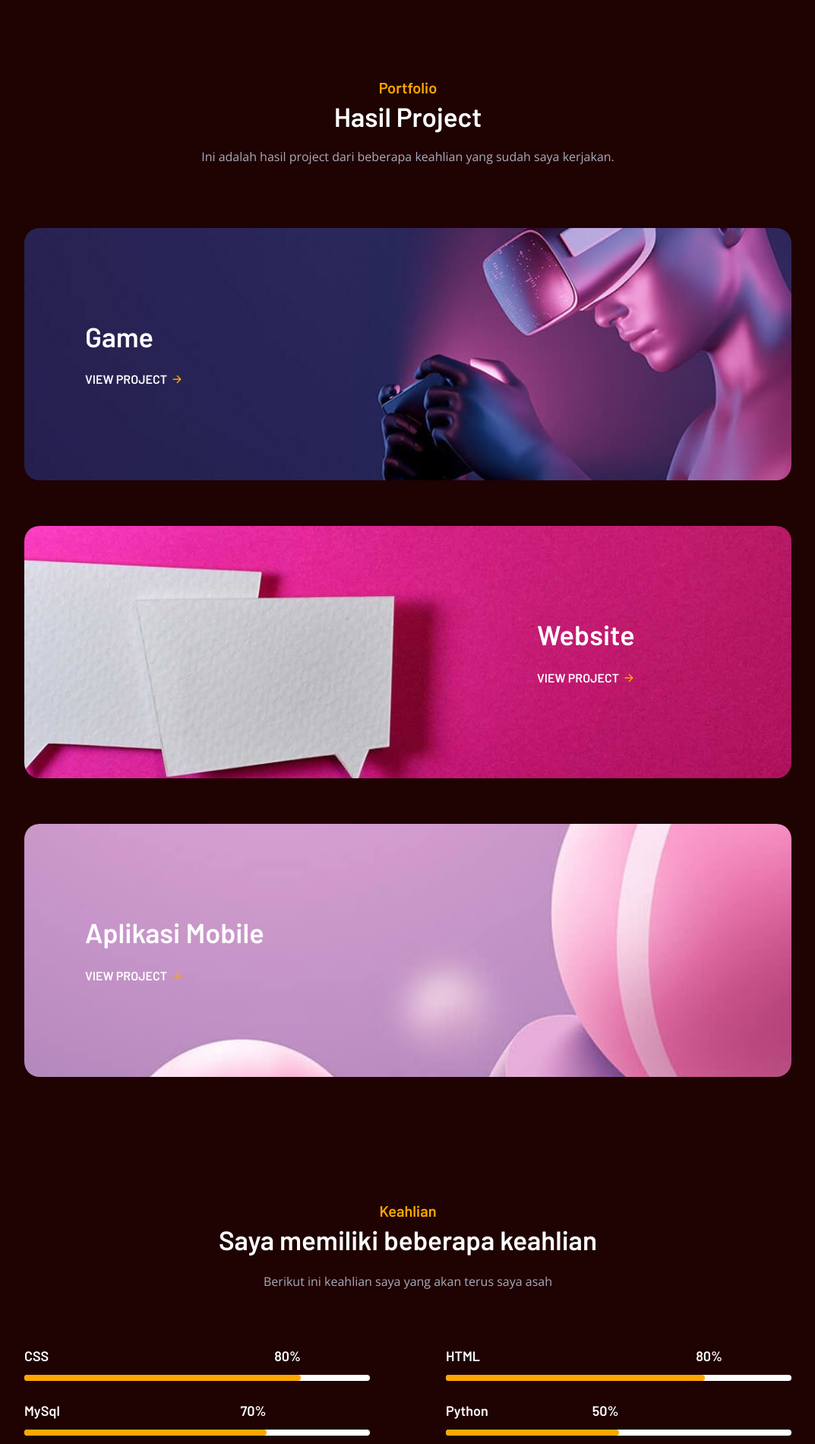
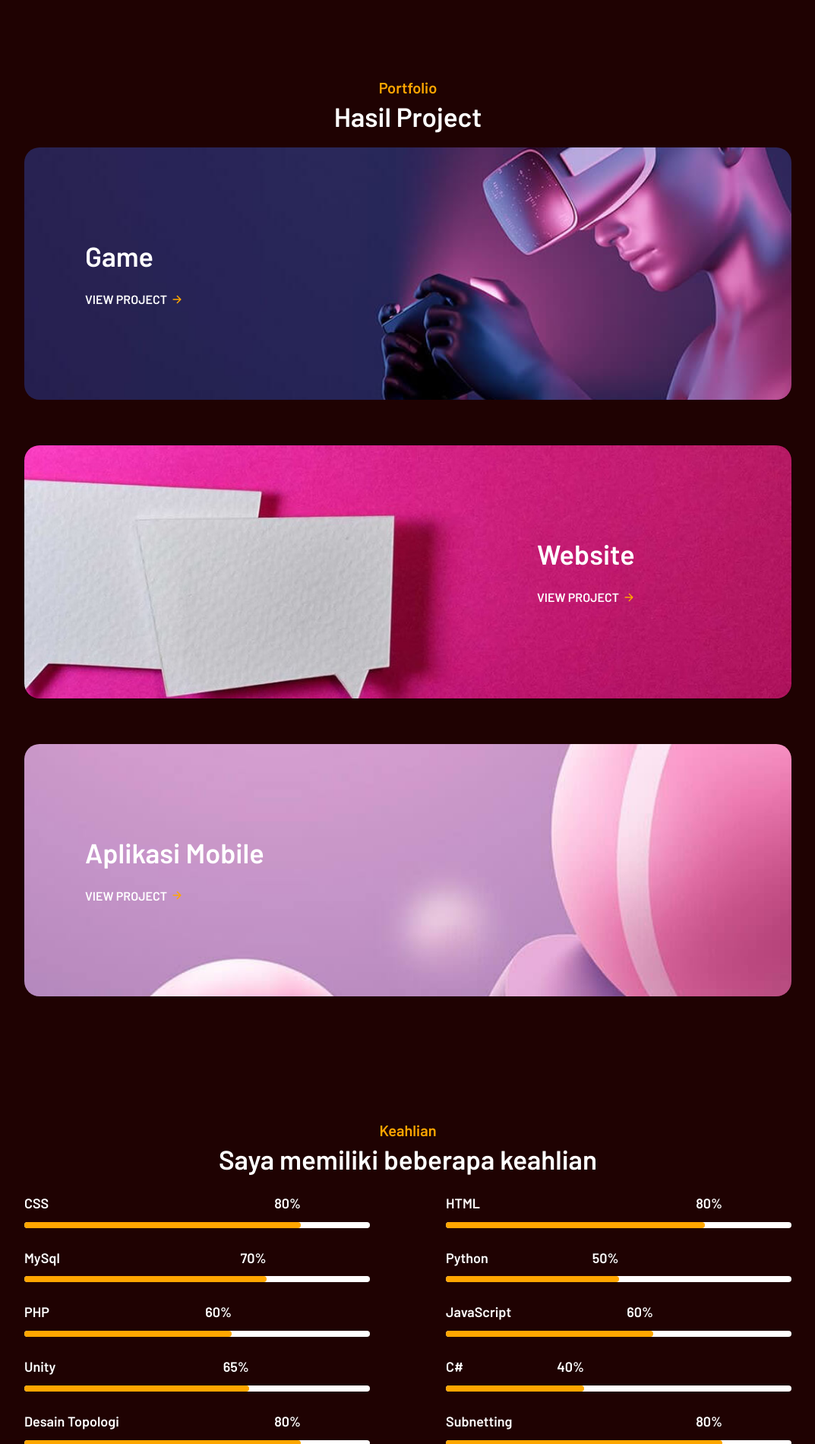
Before and after one commit to Xeyn701/Poject-Portofolio, a plain HTML site: page index.html in a window 1280 px wide. Shown: the part 1387-3287 px from the top of the page at 76% size, without its empty margins (103-1176 px from the left). Drawn offline with nearby package versions, Linux system fonts and the light colour scheme.

Commit message:
Update index.html

```diff
--- a/index.html
+++ b/index.html
@@ -93,9 +93,6 @@
         <div class="container">
           <p class="section-subtitle">Portfolio</p>
           <h2 class="h2 section-title">Hasil Project</h2>
-          <p class="section-text">
-            Ini adalah hasil project dari beberapa keahlian yang sudah saya kerjakan.
-          </p>
           <ul class="portfolio-list">
             <li>
               <a href="https://github.com/Xeyn701/Find-The-Treasure" class="portfolio-card" style="background-image: url('assets/images/portfolio-1.jpg')">
@@ -137,9 +134,6 @@
         <div class="container">
           <p class="section-subtitle">Keahlian</p>
           <h2 class="h2 section-title">Saya memiliki beberapa keahlian</h2>
-          <p class="section-text">
-            Berikut ini keahlian saya yang akan terus saya asah
-          </p>
           <ul class="keahlian-list">
             <li class="keahlian-item">
               <div class="wrapper" style="width: 80%">
```
